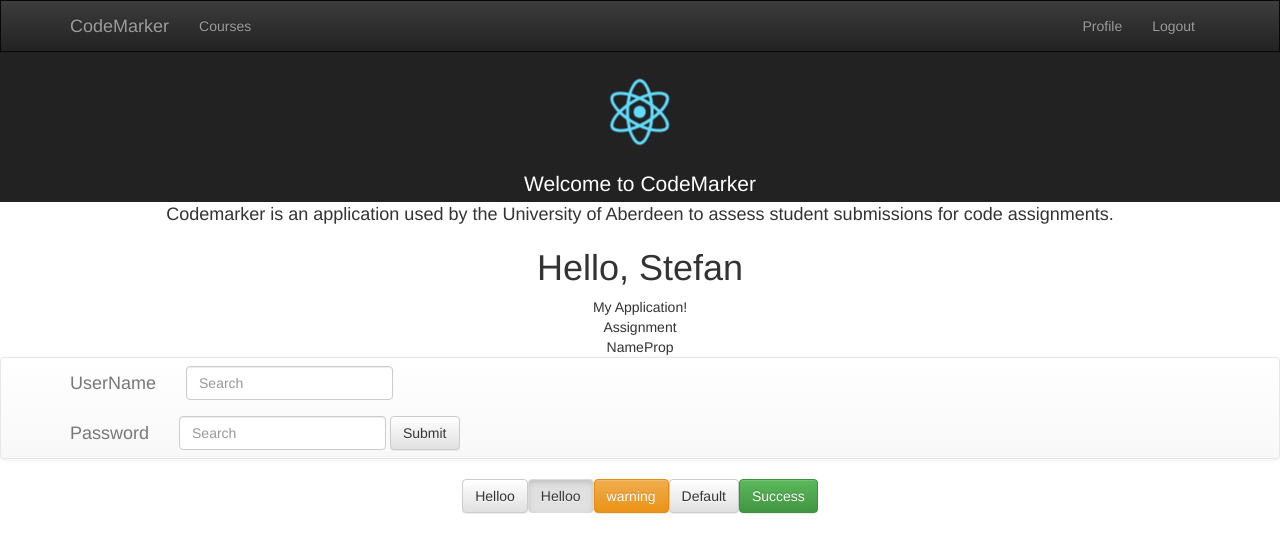
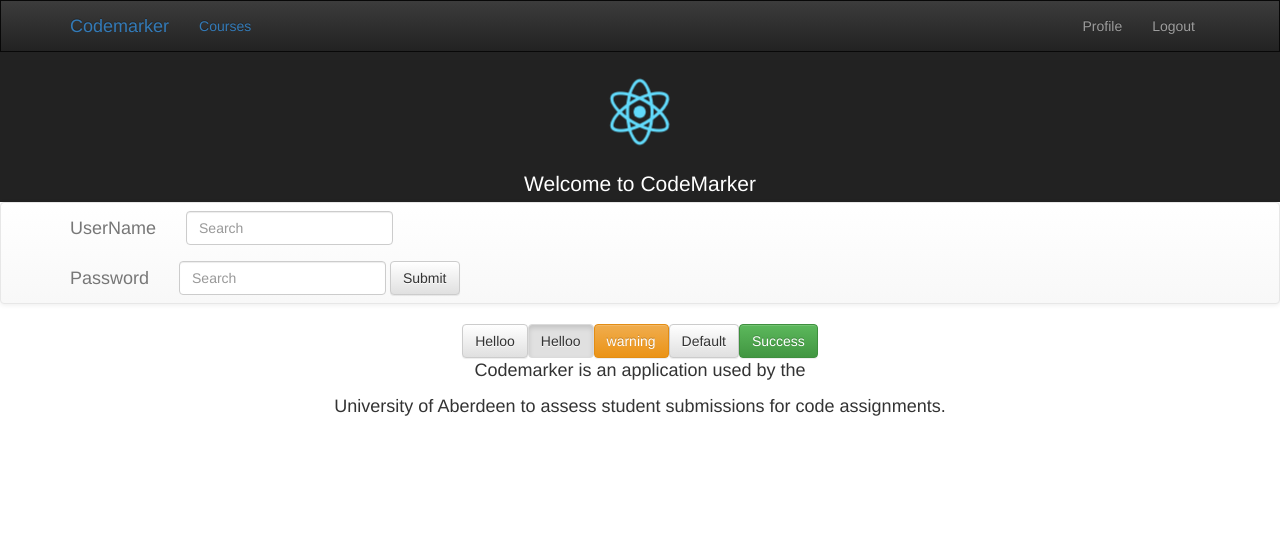
Before and after one commit to StefanRudvin/CodeMarkerFront, a React (Create React App) app: page /courses in a window 1280 px wide. Shown: the top 552 px of the page. Built offline with nearby package versions, Linux system fonts and the light colour scheme.

Commit message:
Configure react router

```diff
--- a/package.json
+++ b/package.json
@@ -8,6 +8,7 @@
     "react": "^16.0.0",
     "react-bootstrap": "^0.31.3",
     "react-dom": "^16.0.0",
+    "react-router-dom": "^4.2.2",
     "react-scripts": "1.0.14"
   },
   "scripts": {
--- a/src/App.js
+++ b/src/App.js
@@ -3,6 +3,8 @@
 
 // Bootstrap
 import { Navbar, Jumbotron, Button } from 'react-bootstrap';
+
+import { BrowserRouter as Router, Route, Link } from 'react-router-dom'
 
 // Components
 import Application from './Components/Application.js';
@@ -10,30 +12,66 @@
 import Login       from './Components/Login.js';
 import NavBar      from './Components/Navigation/NavBar.js';
 
+//  Views
+import Course      from './Views/Course.js';
+
 import './Css/App.css';
 
-function Welcome(props) {
-  return <h1>Hello, {props.name}</h1>;
+// Each logical "route" has two components, one for
+// the sidebar and one for the main area. We want to
+// render both of them in different places when the
+// path matches the current URL.
+const routes = [
+  { path: '/',
+    exact: true,
+    main: () => <h2>Home</h2>
+  },
+  { path: '/login',
+    exact: true,
+    main: () => <Login name="NameProp"/>
+  },
+  { path: '/user',
+    main: () => <h2>User</h2>
+  },
+  { path: '/assignments',
+    main: () => <h2>Assignments</h2>
+  },
+  { path: '/courses',
+    main: () => <Course />
   }
+]
+
 
 class App extends Component {
   render() {
     return (
+      <Router>
         <div className="App">
           <NavBar/>
           <header className="App-header">
             <img src={logo} className="App-logo" alt="logo" />
             <h1 className="App-title">Welcome to CodeMarker</h1>
           </header>
+
+          {routes.map((route, index) => (
+            // Render more <Route>s with the same paths as
+            // above, but different components this time.
+            <Route
+              key={index}
+              path={route.path}
+              exact={route.exact}
+              component={route.main}
+            />
+          ))}
+
           <p className="App-intro">
-          Codemarker is an application used by the University of Aberdeen to assess student submissions for code assignments.
+            Codemarker is an application used by the
           </p>
-        <Welcome name="Stefan"/>
-        <Application/>
-        <Assignment/>
-        <Login name="NameProp"/>
-
+          <p className="App-intro">
+            University of Aberdeen to assess student submissions for code assignments.
+          </p>
         </div>
+      </Router>
     );
   }
 }
--- a/src/Components/Navigation/NavBar.js
+++ b/src/Components/Navigation/NavBar.js
@@ -1,9 +1,13 @@
 import React from 'react';
 import { Navbar, Jumbotron, Button, MenuItem, NavItem, NavDropdown, Nav } from 'react-bootstrap';
 import Style from './../../Css/style.scss';
+import {
+  BrowserRouter as Router,
+  Route,
+  Link
+} from 'react-router-dom'
 
-class NavBar extends React.Component {
-  render() {
+const NavBar = props => {
   const navStyle = {
     color: 'blue',
     background: 'blue',
@@ -18,13 +22,13 @@
       <Navbar inverse collapseOnSelect style={testStyle}>
         <Navbar.Header>
           <Navbar.Brand>
-              <a href="#">CodeMarker</a>
+            <a><Link to="/">Codemarker</Link></a>
           </Navbar.Brand>
           <Navbar.Toggle />
         </Navbar.Header>
         <Navbar.Collapse>
           <Nav>
-              <NavItem eventKey={1} href="#">Courses</NavItem>
+            <NavItem eventKey={1}><Link to="/courses">Courses</Link></NavItem>
           </Nav>
           <Nav pullRight>
             <NavItem eventKey={1} href="#">Profile</NavItem>
@@ -34,9 +38,6 @@
       </Navbar>
     </div>
   );
-  }
-}
-
-
+};
 
 export default NavBar;
--- /dev/null
+++ b/src/Views/Course.js
@@ -0,0 +1,56 @@
+import React from 'react';
+import { Navbar, Jumbotron, Button, MenuItem, NavItem, NavDropdown, Nav, FormControl, FormGroup } from 'react-bootstrap';
+
+class Login extends React.Component {
+  render() {
+    return (
+      <div className="login" style={loginStyle}>
+        {this.props.name}
+
+        <Navbar>
+          <Navbar.Header>
+            <Navbar.Brand>
+              <a href="#">UserName</a>
+            </Navbar.Brand>
+            <Navbar.Toggle />
+          </Navbar.Header>
+          <Navbar.Collapse>
+            <Navbar.Form pullLeft>
+              <FormGroup>
+                <FormControl type="text" placeholder="Search" />
+              </FormGroup>
+              {' '}
+            </Navbar.Form>
+          </Navbar.Collapse>
+          <Navbar.Header>
+            <Navbar.Brand>
+              <a href="#">Password</a>
+            </Navbar.Brand>
+            <Navbar.Toggle />
+          </Navbar.Header>
+          <Navbar.Collapse>
+            <Navbar.Form pullLeft>
+              <FormGroup>
+                <FormControl type="text" placeholder="Search" />
+              </FormGroup>
+              {' '}
+              <Button type="submit">Submit</Button>
+            </Navbar.Form>
+          </Navbar.Collapse>
+        </Navbar>
+
+        <Button active={false}>Helloo</Button>
+        <Button active={true}>Helloo</Button>
+        <Button bsStyle="warning">warning</Button>
+        <Button bsStyle="default">Default</Button>
+        <Button bsStyle="success">Success</Button>
+      </div>
+    );
+  }
+}
+
+const loginStyle = {
+
+};
+
+export default Login;
```
Also changed, not shown: src/Views/Login.js (added, +56 -0 lines), src/Views/Assessment.js (added), 1 other file (tests, documents, lock files or other folders). Lines whose indentation alone changed are shown as unchanged.
